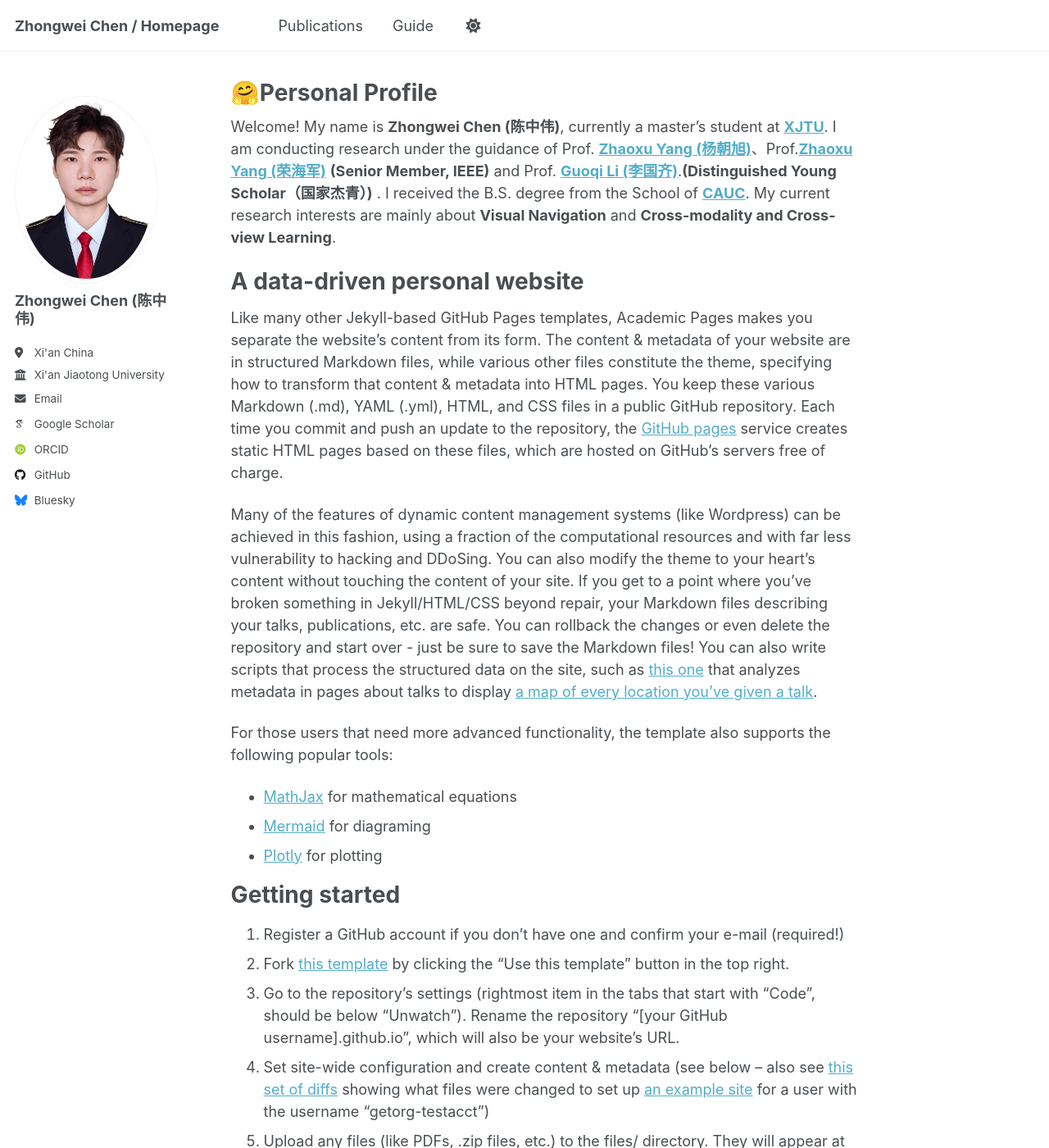
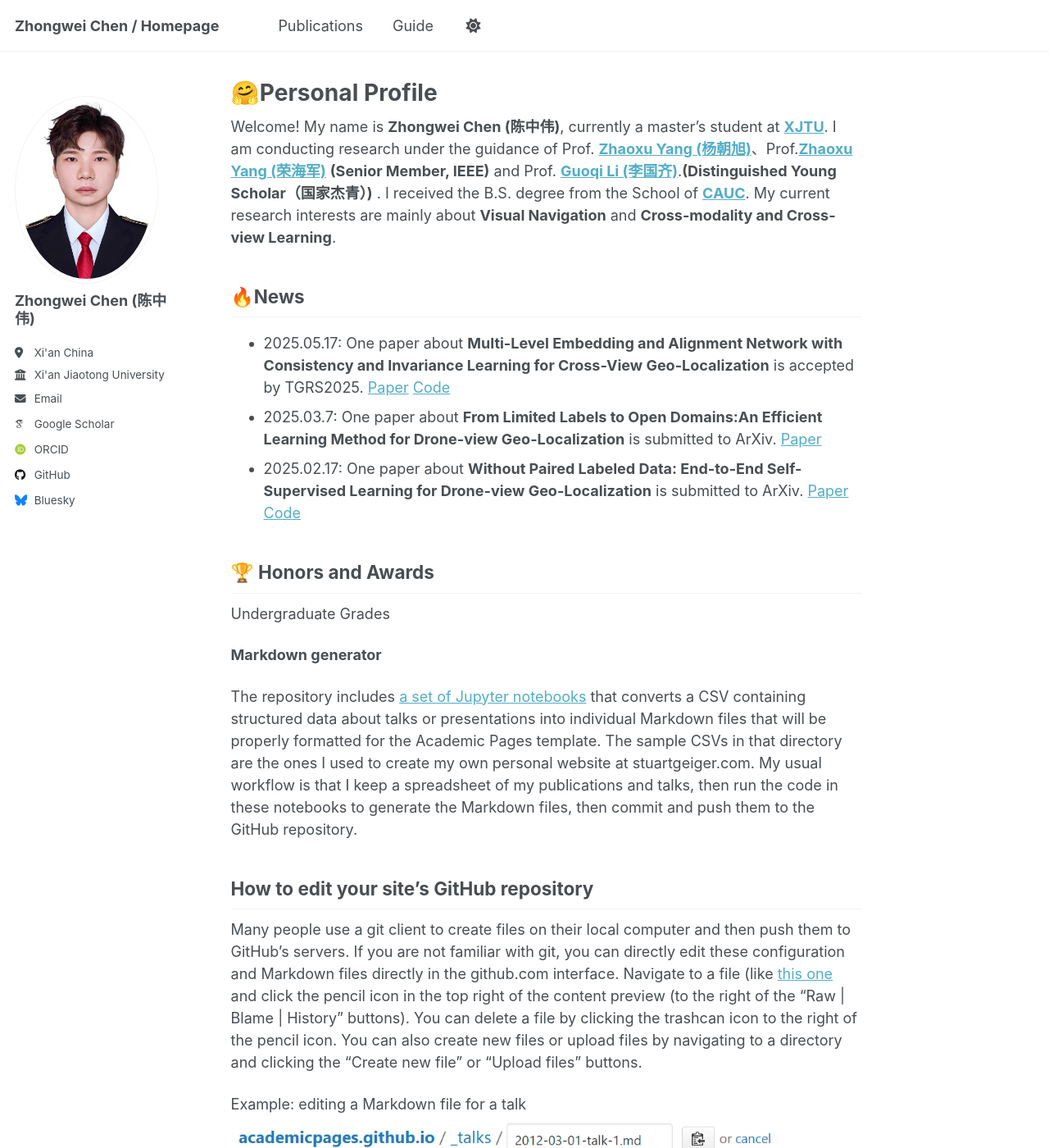
Before and after one commit to ISChenawei/ISChenawei.github.io, a Jekyll site: the page built from _pages/about.md, in a window 1280 px wide and 1400 px high. Shown: the whole window at 82% size. Built offline with Jekyll 4.4.1, drawn with Linux system fonts in a browser that asks for light colours; some web fonts are replaced; a script that is not in the unit is left out; some of the changed text lies outside the part shown.

Commit message:
Update about.md

```diff
--- a/_pages/about.md
+++ b/_pages/about.md
@@ -10,33 +10,16 @@ redirect_from:
 Welcome! My name is **Zhongwei Chen (陈中伟)**, currently a master's student at [**XJTU**](http://www.xjtu.edu.cn/).
 I am conducting research under the guidance of Prof. [**Zhaoxu Yang (杨朝旭)**](https://scholar.google.com/citations?user=t2JLE8EAAAAJ&hl=zh-CN)、Prof.[**Zhaoxu Yang (荣海军)**](https://scholar.google.com/citations?user=t2JLE8EAAAAJ&hl=zh-CN) **(Senior Member, IEEE)** and Prof. [**Guoqi Li (李国齐)**](https://scholar.google.com/citations?user=qCfE--MAAAAJ&hl=zh-CN).**(Distinguished Young Scholar（国家杰青）)** . I received the B.S. degree from the School of [**CAUC**](https://www.cauc.edu.cn/zhv5/). My current research interests are mainly about **Visual Navigation** and **Cross-modality and Cross-view Learning**.
 
-A data-driven personal website
-======
-Like many other Jekyll-based GitHub Pages templates, Academic Pages makes you separate the website's content from its form. The content & metadata of your website are in structured Markdown files, while various other files constitute the theme, specifying how to transform that content & metadata into HTML pages. You keep these various Markdown (.md), YAML (.yml), HTML, and CSS files in a public GitHub repository. Each time you commit and push an update to the repository, the [GitHub pages](https://pages.github.com/) service creates static HTML pages based on these files, which are hosted on GitHub's servers free of charge.
+🔥News
+------
+- 2025.05.17: One paper about **Multi-Level Embedding and Alignment Network with Consistency and Invariance Learning for Cross-View Geo-Localization** is accepted by TGRS2025. [Paper](<https://pan.baidu.com/s/1YPEV27tnadqCZBRCscTMTA>) [Code](<https://github.com/ISChenawei/MEAN>)
+- 2025.03.7: One paper about **From Limited Labels to Open Domains:An Efficient Learning Method for Drone-view Geo-Localization** is submitted to ArXiv. [Paper](<https://arxiv.org/abs/2503.07520>)
+- 2025.02.17: One paper about **Without Paired Labeled Data: End-to-End Self-Supervised Learning for Drone-view Geo-Localization** is submitted to ArXiv. [Paper](<https://arxiv.org/abs/2502.11381>) [Code](<https://github.com/ISChenawei/DMNIL>)
 
-Many of the features of dynamic content management systems (like Wordpress) can be achieved in this fashion, using a fraction of the computational resources and with far less vulnerability to hacking and DDoSing. You can also modify the theme to your heart's content without touching the content of your site. If you get to a point where you've broken something in Jekyll/HTML/CSS beyond repair, your Markdown files describing your talks, publications, etc. are safe. You can rollback the changes or even delete the repository and start over - just be sure to save the Markdown files! You can also write scripts that process the structured data on the site, such as [this one](https://github.com/academicpages/academicpages.github.io/blob/master/talkmap.ipynb) that analyzes metadata in pages about talks to display [a map of every location you've given a talk](https://academicpages.github.io/talkmap.html).
+🏆 Honors and Awards
+------
+Undergraduate Grades
 
-For those users that need more advanced functionality, the template also supports the following popular tools:
-- [MathJax](https://www.mathjax.org/) for mathematical equations
-- [Mermaid](https://mermaid.js.org/) for diagraming
-- [Plotly](https://plotly.com/javascript/) for plotting
-
-Getting started
-======
-1. Register a GitHub account if you don't have one and confirm your e-mail (required!)
-1. Fork [this template](https://github.com/academicpages/academicpages.github.io) by clicking the "Use this template" button in the top right.
-1. Go to the repository's settings (rightmost item in the tabs that start with "Code", should be below "Unwatch"). Rename the repository "[your GitHub username].github.io", which will also be your website's URL.
-1. Set site-wide configuration and create content & metadata (see below -- also see [this set of diffs](http://archive.is/3TPas) showing what files were changed to set up [an example site](https://getorg-testacct.github.io) for a user with the username "getorg-testacct")
-1. Upload any files (like PDFs, .zip files, etc.) to the files/ directory. They will appear at https://[your GitHub username].github.io/files/example.pdf.
-1. Check status by going to the repository settings, in the "GitHub pages" section
-
-Site-wide configuration
-------
-The main configuration file for the site is in the base directory in [_config.yml](https://github.com/academicpages/academicpages.github.io/blob/master/_config.yml), which defines the content in the sidebars and other site-wide features. You will need to replace the default variables with ones about yourself and your site's github repository. The configuration file for the top menu is in [_data/navigation.yml](https://github.com/academicpages/academicpages.github.io/blob/master/_data/navigation.yml). For example, if you don't have a portfolio or blog posts, you can remove those items from that navigation.yml file to remove them from the header.
-
-Create content & metadata
-------
-For site content, there is one Markdown file for each type of content, which are stored in directories like _publications, _talks, _posts, _teaching, or _pages. For example, each talk is a Markdown file in the [_talks directory](https://github.com/academicpages/academicpages.github.io/tree/master/_talks). At the top of each Markdown file is structured data in YAML about the talk, which the theme will parse to do lots of cool stuff. The same structured data about a talk is used to generate the list of talks on the [Talks page](https://academicpages.github.io/talks), each [individual page](https://academicpages.github.io/talks/2012-03-01-talk-1) for specific talks, the talks section for the [CV page](https://academicpages.github.io/cv), and the [map of places you've given a talk](https://academicpages.github.io/talkmap.html) (if you run this [python file](https://github.com/academicpages/academicpages.github.io/blob/master/talkmap.py) or [Jupyter notebook](https://github.com/academicpages/academicpages.github.io/blob/master/talkmap.ipynb), which creates the HTML for the map based on the contents of the _talks directory).
 
 **Markdown generator**
 
```
